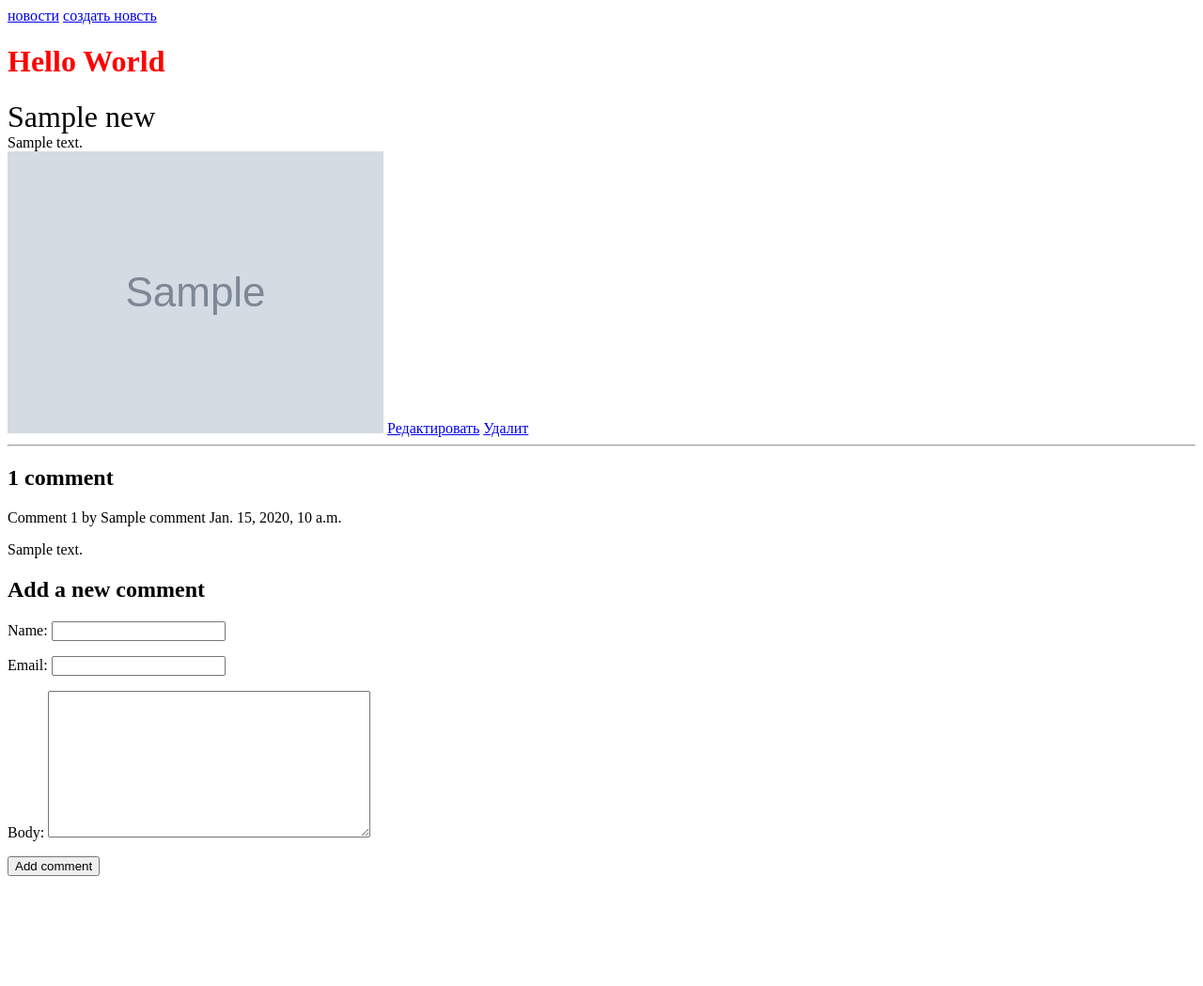
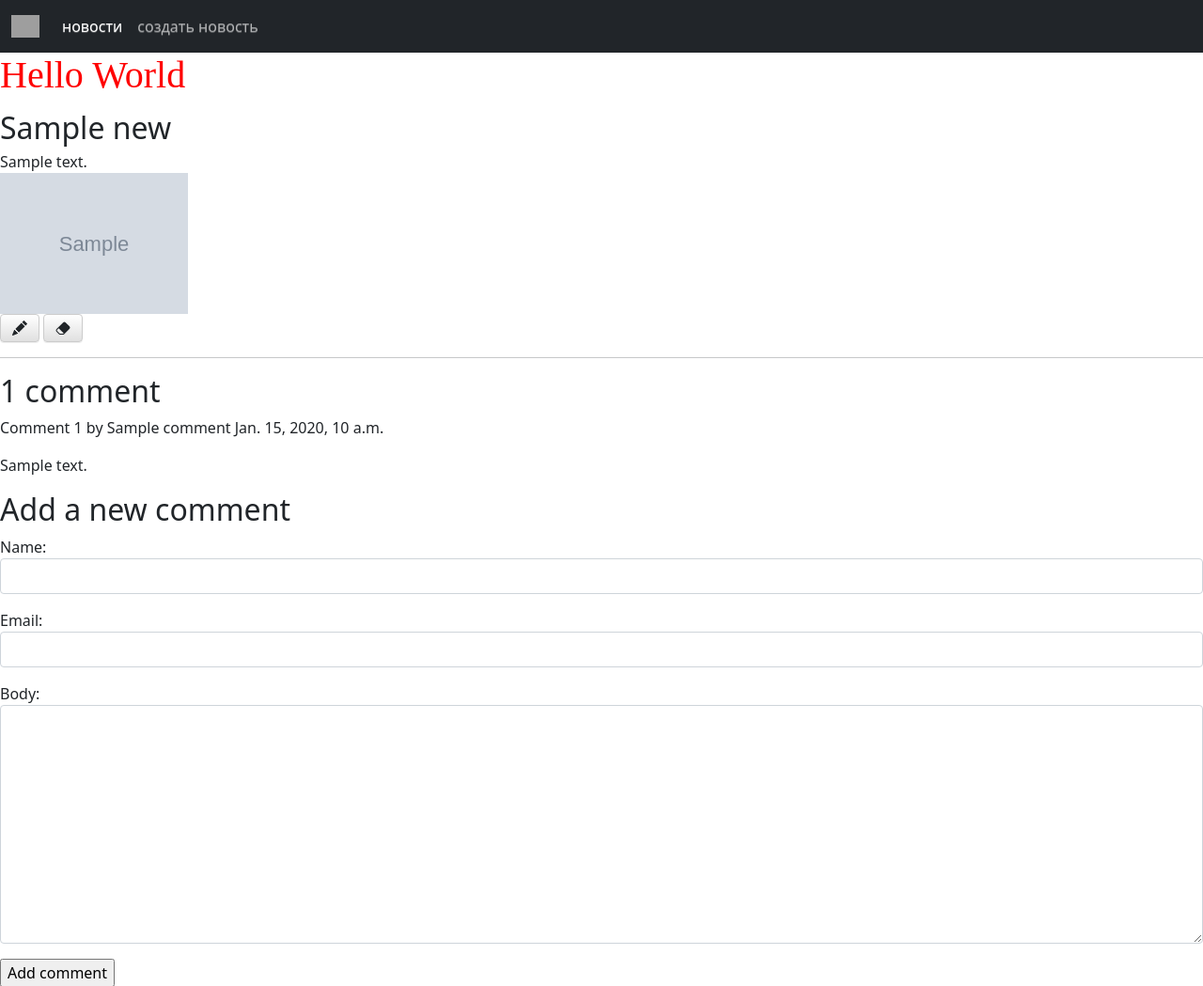
Before and after one commit to kkamagwi/mvcles, a Django app: page /news/1/ in a window 1280 px wide. Shown: the top 1049 px of the page at 94% size. Before the commit the page ends 932 px from the top, so only its background shows below. Run offline with Django 3.2, Linux system fonts and the light colour scheme; tables that the repository leaves empty hold one stand-in row (values such as "Sample post"); grey boxes marked "Sample" are stand-in pictures; some libraries are stand-ins or nearby versions; grey boxes are pictures that could not be loaded.

Commit message:
bootstrap insert

```diff
--- a/comments/forms.py
+++ b/comments/forms.py
@@ -5,3 +5,10 @@ class CommentForm(forms.ModelForm):
     class Meta:
         model = Comment
         fields = ('name', 'email', 'body')
+
+
+        widgets = {
+            'name': forms.TextInput(attrs={'class': 'form-control'}),
+            'email': forms.EmailInput(attrs={'class': 'form-control'}),
+            'body': forms.Textarea(attrs={'class':'form-control'}),
+    }
--- a/mysite/settings.py
+++ b/mysite/settings.py
@@ -25,7 +25,7 @@ SECRET_KEY = 'django-insecure-d5$qg8(h=p1jwu-7rf_z*-%6oy@)ge@gzf1_6s+#tx^3yttwsj
 # SECURITY WARNING: don't run with debug turned on in production!
 DEBUG = True
 
-ALLOWED_HOSTS = []
+ALLOWED_HOSTS = ["*"]
 
 
 # Application definition
--- a/news/forms.py
+++ b/news/forms.py
@@ -7,3 +7,9 @@ class NewsForm(forms.ModelForm):
     class Meta:
         model = News
         fields = ('title', 'text', 'img')
+
+        widgets = {
+            'title': forms.TextInput(attrs={'class': 'form-control'}),
+            'text': forms.Textarea(attrs={'class': 'form-control'}),
+            'img': forms.URLInput(attrs={'class':'form-control'}),
+    }
--- a/templates/base.html
+++ b/templates/base.html
@@ -1,14 +1,43 @@
 {% load static %}
-
 <html>
     <head>
-        <title>My firs site</title>
+    <!-- Latest compiled and minified CSS -->
+    <!-- CSS only -->
+<link href="https://cdn.jsdelivr.net/npm/bootstrap@5.0.2/dist/css/bootstrap.min.css" rel="stylesheet" integrity="sha384-EVSTQN3/azprG1Anm3QDgpJLIm9Nao0Yz1ztcQTwFspd3yD65VohhpuuCOmLASjC" crossorigin="anonymous">
+
+    <!-- Optional theme -->
+    <link rel="stylesheet" href="https://maxcdn.bootstrapcdn.com/bootstrap/3.3.7/css/bootstrap-theme.min.css" integrity="sha384-rHyoN1iRsVXV4nD0JutlnGaslCJuC7uwjduW9SVrLvRYooPp2bWYgmgJQIXwl/Sp" crossorigin="anonymous">
+
+    <!-- Latest compiled and minified JavaScript -->
+    <script src="https://maxcdn.bootstrapcdn.com/bootstrap/3.3.7/js/bootstrap.min.js" integrity="sha384-Tc5IQib027qvyjSMfHjOMaLkfuWVxZxUPnCJA7l2mCWNIpG9mGCD8wGNIcPD7Txa" crossorigin="anonymous"></script>
+    <!-- JavaScript Bundle with Popper -->
+<script src="https://cdn.jsdelivr.net/npm/bootstrap@5.0.2/dist/js/bootstrap.bundle.min.js" integrity="sha384-MrcW6ZMFYlzcLA8Nl+NtUVF0sA7MsXsP1UyJoMp4YLEuNSfAP+JcXn/tWtIaxVXM" crossorigin="anonymous"></script>
+        <title>{% block title %}
+
+            {% endblock %}</title>
+
         <link href="{% static 'css/style.css' %}" rel="stylesheet">
     </head>
-    <body>
-        <a href="{% url 'all_news' %}" >новости</a>
-        <a href="{% url 'news_new' %}" >создать новсть</a>
-        <br>
+    <body >
+        <nav class="navbar navbar-expand-lg navbar-dark bg-dark">
+            <div class="container-fluid">
+
+                      <a class="navbar-brand" href="#">
+                        <img src="https://w7.pngwing.com/pngs/368/176/png-transparent-ethereum-cryptocurrency-blockchain-bitcoin-logo-bitcoin-angle-triangle-logo.png" alt="" width="30" height="24">
+                      </a>
+
+              <div class="collapse navbar-collapse" id="navbarNav">
+                <ul class="navbar-nav">
+                  <li class="nav-item">
+                    <a class="nav-link active" aria-current="page" href="{% url 'all_news' %}">новости</a>
+                  </li>
+                  <li class="nav-item">
+                    <a class="nav-link" href="{% url 'news_new' %}">создать новость</a>
+                  </li>
+                </ul>
+              </div>
+            </div>
+          </nav>
         {% block content %}
 
         {% endblock %}
--- a/templates/news/news_detail.html
+++ b/templates/news/news_detail.html
@@ -1,4 +1,8 @@
 {% extends 'base.html' %}
+
+{% block title %}
+{{news_detail.title}}
+{% endblock %}
 
 {% block content %}
 <h1>Hello World</h1>
@@ -6,9 +10,16 @@
     <br>
     {{news_detail.text}}
     <br>
-    <img src={{news_detail.img}}>
-    <a href="{% url 'news_edit' pk=news_detail.pk %}">Редактировать</a>
-    <a href="{% url 'news_delete' pk=news_detail.pk %}">Удалит</a>
+    <img height=150 src={{news_detail.img}}>
+    <br>
+    <a class="btn btn-default" href="{% url 'news_delete' pk=news_detail.pk %}">
+        <svg xmlns="http://www.w3.org/2000/svg" width="16" height="16" fill="currentColor" class="bi bi-pencil-fill" viewBox="0 0 16 16">
+            <path d="M12.854.146a.5.5 0 0 0-.707 0L10.5 1.793 14.207 5.5l1.647-1.646a.5.5 0 0 0 0-.708l-3-3zm.646 6.061L9.793 2.5 3.293 9H3.5a.5.5 0 0 1 .5.5v.5h.5a.5.5 0 0 1 .5.5v.5h.5a.5.5 0 0 1 .5.5v.5h.5a.5.5 0 0 1 .5.5v.207l6.5-6.5zm-7.468 7.468A.5.5 0 0 1 6 13.5V13h-.5a.5.5 0 0 1-.5-.5V12h-.5a.5.5 0 0 1-.5-.5V11h-.5a.5.5 0 0 1-.5-.5V10h-.5a.499.499 0 0 1-.175-.032l-.179.178a.5.5 0 0 0-.11.168l-2 5a.5.5 0 0 0 .65.65l5-2a.5.5 0 0 0 .168-.11l.178-.178z"/>
+          </svg></a>
+    <a class="btn btn-default" href="{% url 'news_edit' pk=news_detail.pk %}">
+        <svg xmlns="http://www.w3.org/2000/svg" width="16" height="16" fill="currentColor" class="bi bi-eraser-fill" viewBox="0 0 16 16">
+            <path d="M8.086 2.207a2 2 0 0 1 2.828 0l3.879 3.879a2 2 0 0 1 0 2.828l-5.5 5.5A2 2 0 0 1 7.879 15H5.12a2 2 0 0 1-1.414-.586l-2.5-2.5a2 2 0 0 1 0-2.828l6.879-6.879zm.66 11.34L3.453 8.254 1.914 9.793a1 1 0 0 0 0 1.414l2.5 2.5a1 1 0 0 0 .707.293H7.88a1 1 0 0 0 .707-.293l.16-.16z"/>
+          </svg></a>
     <hr>
 {% with comments.count as total_comments %}
     <h2>{{ total_comments }} comment{{ total_comments|pluralize }}</h2>
```
Also changed, not shown: templates/news/news.html (+13 -5 lines), static/css/style.css (line endings or trailing spaces).
